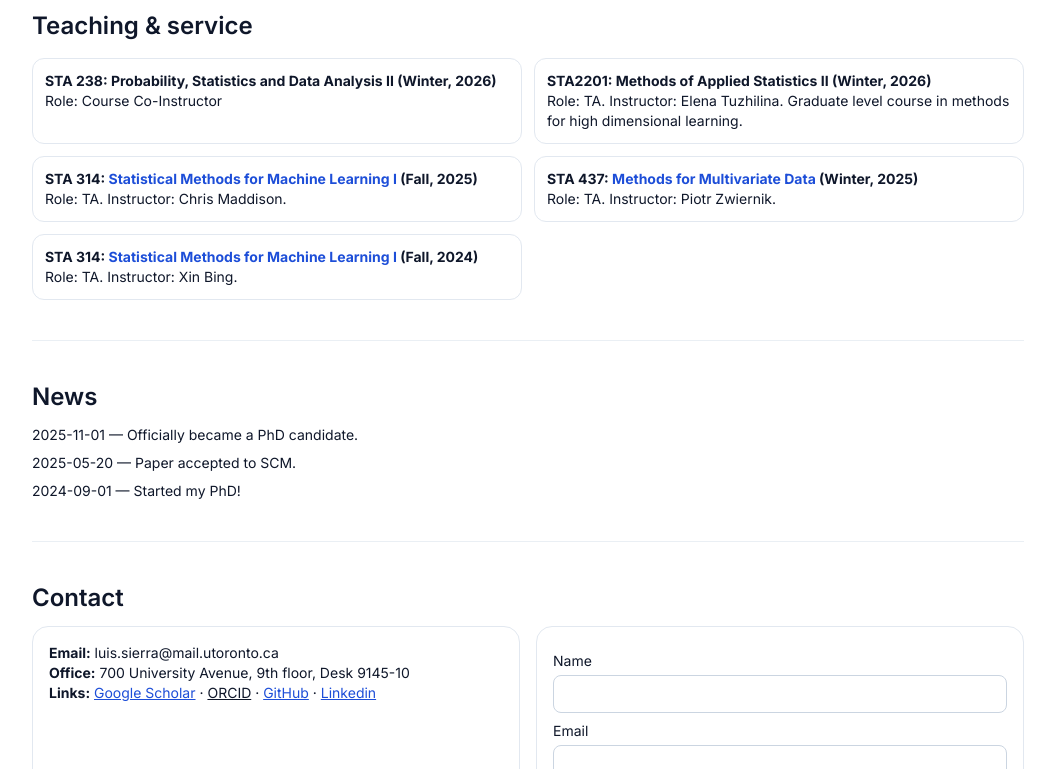
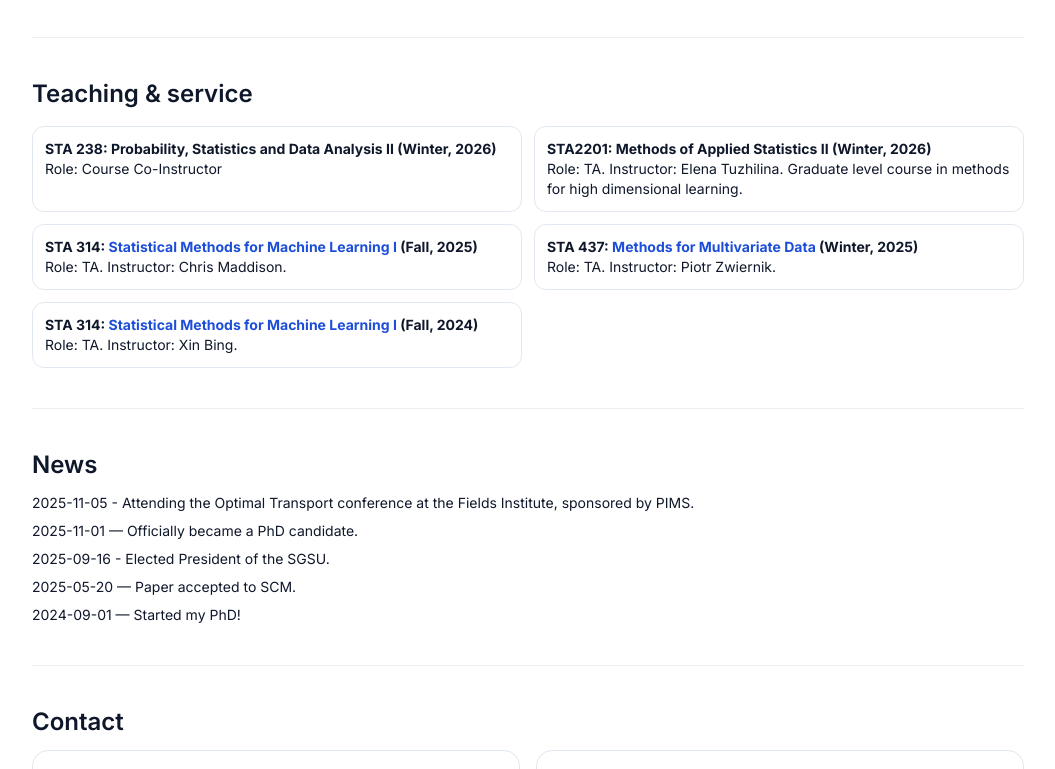
Before and after one commit to luis-sierra-muntane/luis-sierra-muntane.github.io, a plain HTML site: page index.html in a window 1280 px wide. Shown: the part 1442-2211 px from the top of the page, without its empty margins (112-1167 px from the left). Drawn offline with nearby package versions, Linux system fonts and the light colour scheme.

Commit message:
Update index.html

```diff
--- a/index.html
+++ b/index.html
@@ -91,6 +91,7 @@
           <h1 class="text-3xl md:text-5xl font-semibold tracking-tight">Luis Sierra Muntané</h1>
           <p class="mt-3 text-lg text-slate-600 dark:text-slate-300 max-w-2xl">I’m a <strong>PhD Student</strong> in Statistical Sciences at the <strong>University of Toronto</strong>, where I am fortunate to be advised by <a href=https://elenatuzhilina.github.io/>Elena Tuzhilina</a>. My research focuses on <em>High-Dimensional Statistics</em>, <em>Tensors</em>, and <em>Convex Optimization</em>. I build methods that <span class="underline decoration-dotted">find patterns in noisy systems with many variables.</span>.</p>
           <p class="mt-3 text-lg text-slate-600 dark:text-slate-300 max-w-2xl">Before joining UofT, I graduated with a double degree in Mathematics and Data Science from UPC supported by a <a href=https://www.upc.edu/en/the-upc/schools/cfis>CFIS scholarship</a>, during which I had the great opportunity of working at the University of Toronto under a CFIS international mobility scholarship with <a href=https://pzwiernik.github.io/> Piotr Zwiernik</a>. I also received a Master’s in Applied Mathematics from UPC while working with the research group <a href=https://interact-erc.github.io>INTERACT</a>, advised by <a href=https://ariadnaquattoni.github.io/>Ariadna Quattoni</a>.</p>
+          <p class="mt-3 text-lg text-slate-600 dark:text-slate-300 max-w-2xl">I also have the honor of currently serving as the President of the <a href=https://sgsu-uoft.github.io/>Statistics Graduate Student Union</a>.</p>
           <div class="mt-5 flex flex-wrap gap-3">
             <a href="#publications" class="inline-flex items-center rounded-xl px-4 py-2 border border-slate-200 dark:border-slate-800 hover:bg-slate-50 dark:hover:bg-slate-900">View publications</a>
             <a href="/assets/CV_Luis_Sierra.pdf" class="inline-flex items-center rounded-xl px-4 py-2 bg-slate-900 dark:bg-white text-white dark:text-slate-900">Download CV</a>
@@ -200,7 +201,9 @@
       <section id="news" class="py-10 border-t border-slate-200/70 dark:border-slate-800">
         <h2 class="text-2xl font-semibold">News</h2>
         <ul class="mt-3 space-y-2 text-sm">
+          <li>2025-11-05 - Attending the Optimal Transport conference at the Fields Institute, sponsored by PIMS.</li>
           <li>2025-11-01 — Officially became a PhD candidate.</li>
+          <li>2025-09-16 - Elected President of the SGSU.</li>
           <li>2025-05-20 — Paper accepted to SCM.</li>
           <li>2024-09-01 — Started my PhD!</li>
         </ul>
```
